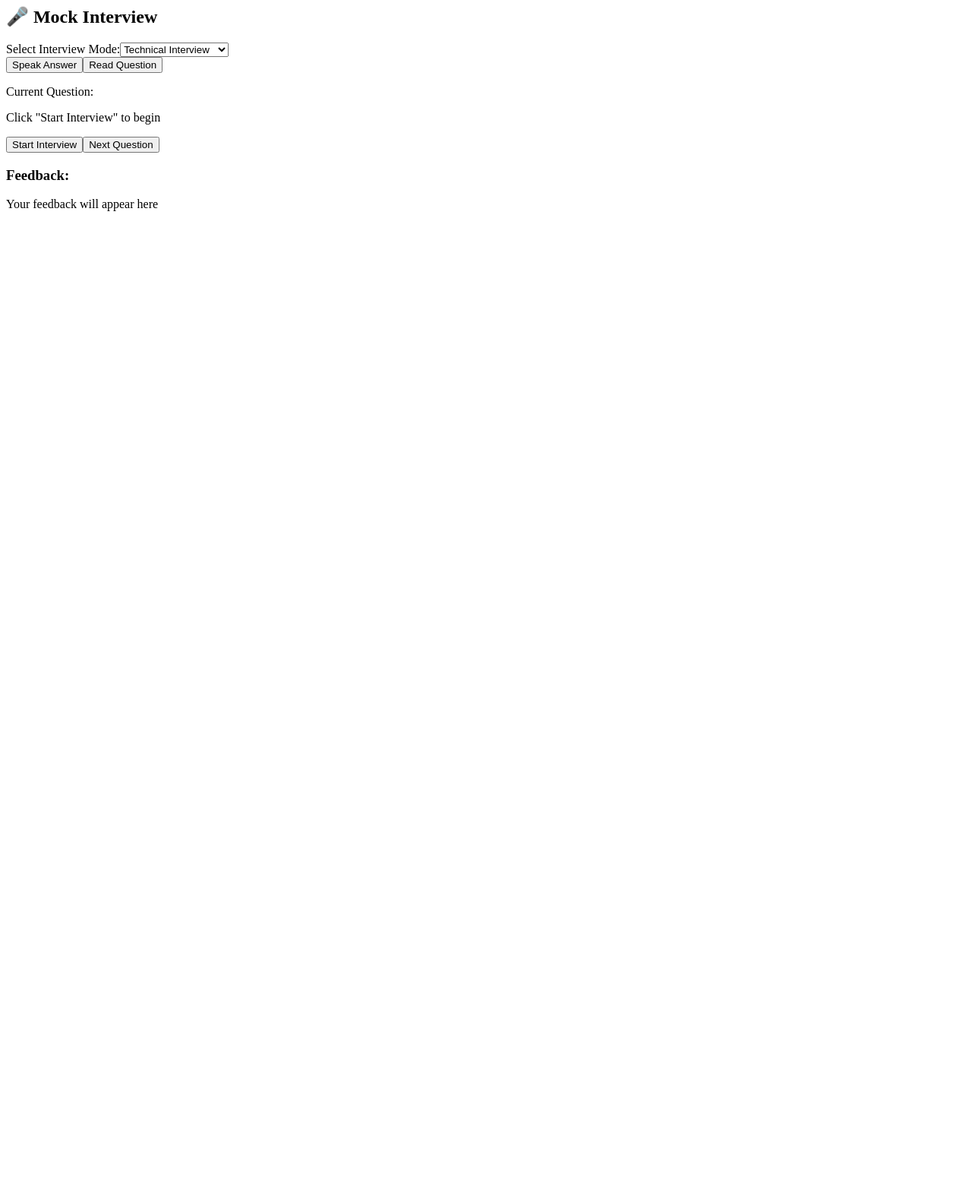
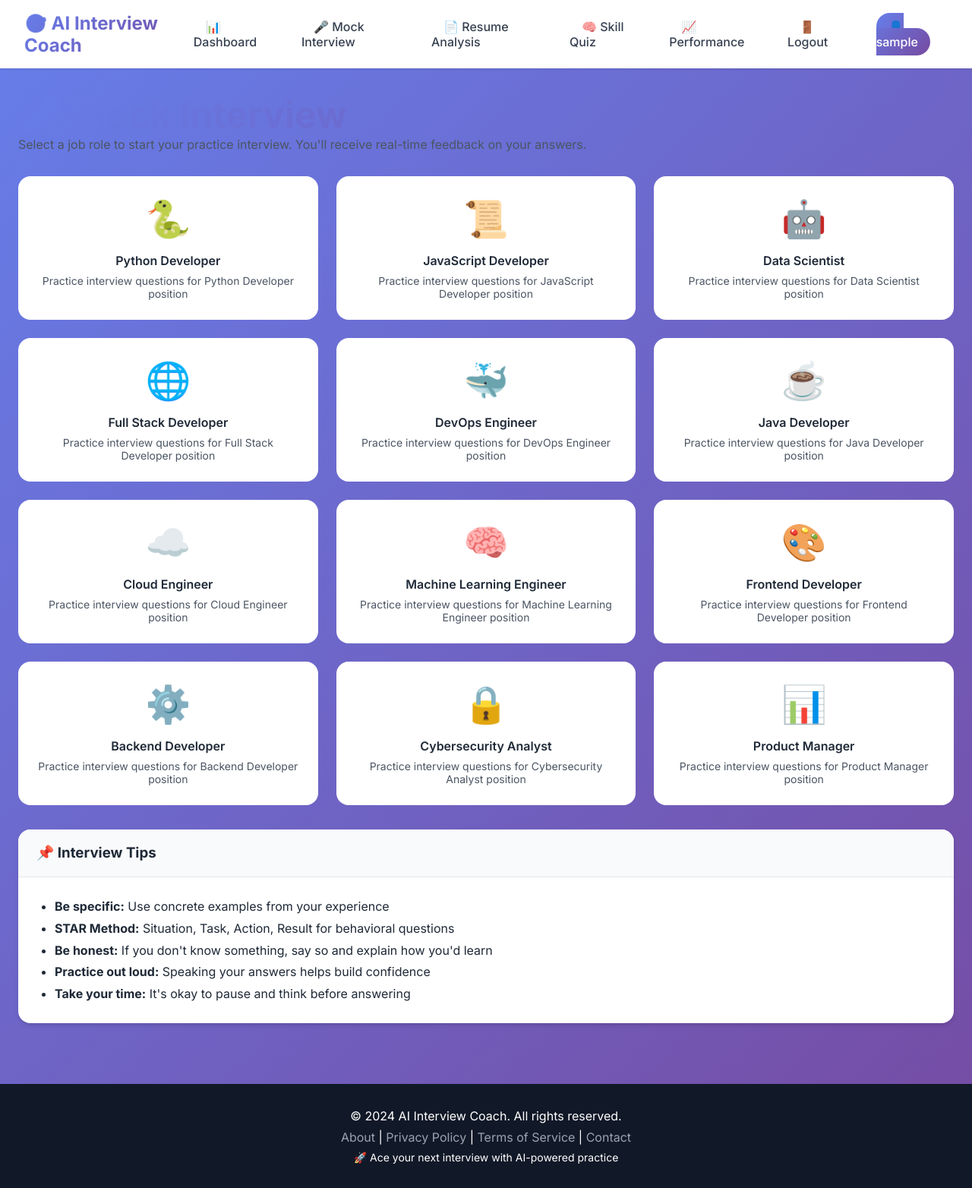
Before and after one commit to devanshsinghtomar/AI-interview-coach-module, a Flask app: page /mock-interview in a window 1280 px wide. Shown: the whole page at 76% size. Before the commit the page ends 278 px from the top, so only its background shows below. Run offline with Flask 3, Linux system fonts and the light colour scheme; the visitor is signed in with stand-in values (Sample User, id 1).

Commit message:
Update mock_interview.html

```diff
--- a/templates/mock_interview.html
+++ b/templates/mock_interview.html
@@ -1,19 +1,63 @@
-<div class="bg-white rounded-xl shadow-md p-6">
-    <h2 class="text-2xl font-bold text-gray-800 mb-4">🎤 Mock Interview</h2>
-    <div class="mb-4"><label class="block text-gray-700 mb-2">Select Interview Mode:</label><select id="interviewMode" class="w-full p-2 border rounded-lg"><option value="technical">Technical Interview</option><option value="behavioral">Behavioral Interview</option><option value="general">General Interview</option></select></div>
-    <div class="mb-4"><button onclick="startListening()" class="bg-green-500 text-white px-6 py-2 rounded-lg hover:bg-green-600"><i class="fas fa-microphone mr-2"></i>Speak Answer</button><button onclick="speakQuestion()" class="bg-blue-500 text-white px-6 py-2 rounded-lg hover:bg-blue-600 ml-2"><i class="fas fa-volume-up mr-2"></i>Read Question</button></div>
-    <div class="mb-4"><p class="text-gray-700 font-semibold">Current Question:</p><p id="currentQuestion" class="text-gray-600 bg-gray-50 p-3 rounded-lg">Click "Start Interview" to begin</p></div>
-    <div class="mb-4"><button onclick="startInterview()" class="bg-indigo-600 text-white px-6 py-2 rounded-lg hover:bg-indigo-700">Start Interview</button><button onclick="nextQuestion()" class="bg-purple-600 text-white px-6 py-2 rounded-lg hover:bg-purple-700 ml-2">Next Question</button></div>
-    <div><h3 class="font-semibold mb-2">Feedback:</h3><div id="feedback" class="bg-gray-50 p-3 rounded-lg text-gray-600">Your feedback will appear here</div></div>
+{% extends "base.html" %}
+
+{% block title %}Mock Interview - AI Interview Coach{% endblock %}
+
+{% block content %}
+<div class="fade-in">
+    <h1>🎤 Mock Interview</h1>
+    <p style="color: var(--gray-600); margin-bottom: 2rem;">Select a job role to start your practice interview. You'll receive real-time feedback on your answers.</p>
+
+    <div class="grid" style="margin-bottom: 2rem;">
+        {% for role in roles %}
+            <div class="role-card" onclick="selectRole('{{ role }}')">
+                <div class="role-icon">
+                    {% if 'Python' in role %}🐍
+                    {% elif 'JavaScript' in role %}📜
+                    {% elif 'Data' in role %}🤖
+                    {% elif 'Full' in role %}🌐
+                    {% elif 'DevOps' in role %}🐳
+                    {% elif 'Java' in role %}☕
+                    {% elif 'Cloud' in role %}☁️
+                    {% elif 'Machine' in role %}🧠
+                    {% elif 'Frontend' in role %}🎨
+                    {% elif 'Backend' in role %}⚙️
+                    {% elif 'Cyber' in role %}🔒
+                    {% elif 'Product' in role %}📊
+                    {% else %}💼
+                    {% endif %}
+                </div>
+                <div class="role-title">{{ role }}</div>
+                <div class="role-description">Practice interview questions for {{ role }} position</div>
+            </div>
+        {% endfor %}
+    </div>
+
+    <!-- Interview Tips -->
+    <div class="card">
+        <div class="card-header">
+            <h3 style="margin: 0;">📌 Interview Tips</h3>
+        </div>
+        <div class="card-body">
+            <ul style="margin-left: 1.5rem; line-height: 1.8;">
+                <li><strong>Be specific:</strong> Use concrete examples from your experience</li>
+                <li><strong>STAR Method:</strong> Situation, Task, Action, Result for behavioral questions</li>
+                <li><strong>Be honest:</strong> If you don't know something, say so and explain how you'd learn</li>
+                <li><strong>Practice out loud:</strong> Speaking your answers helps build confidence</li>
+                <li><strong>Take your time:</strong> It's okay to pause and think before answering</li>
+            </ul>
+        </div>
+    </div>
 </div>
+
+<!-- Hidden Form for Role Selection -->
+<form id="roleForm" method="POST" action="{{ url_for('start_mock_interview') }}" style="display: none;">
+    <input type="hidden" name="role" id="selectedRole">
+</form>
+
 <script>
-const questions={technical:["Explain the difference between let, const, and var","What is a closure in JavaScript?","Explain the event loop","What is responsive design?"],behavioral:["Tell me about a time you faced a challenge","Describe a successful team project","How do you handle deadlines?","Tell me about a leadership experience"],general:["Why do you want this role?","What are your strengths and weaknesses?","Where do you see yourself in 5 years?","Why should we hire you?"]};
-let currentQIndex=0,currentMode='technical',interviewActive=false;
-const speechRecognition=window.SpeechRecognition||window.webkitSpeechRecognition;
-let recognition=speechRecognition?new speechRecognition():null;
-function startInterview(){currentMode=document.getElementById('interviewMode').value;currentQIndex=0;interviewActive=true;loadQuestion();window.incrementMock();addActivity(`Started ${currentMode} mock interview`,'interview');}
-function loadQuestion(){if(interviewActive&&currentQIndex<questions[currentMode].length){document.getElementById('currentQuestion').innerText=questions[currentMode][currentQIndex];document.getElementById('feedback').innerHTML='<span class="text-blue-500">🎤 Click "Speak Answer" and say your answer...</span>';}else if(interviewActive){document.getElementById('feedback').innerHTML='<span class="text-green-500">✅ Interview completed! Great job!</span>';interviewActive=false;}}
-function nextQuestion(){if(interviewActive&&currentQIndex<questions[currentMode].length-1){currentQIndex++;loadQuestion();}else if(interviewActive){document.getElementById('feedback').innerHTML='<span class="text-green-500">🎉 Interview finished! Well done!</span>';interviewActive=false;}}
-function speakQuestion(){const q=document.getElementById('currentQuestion').innerText;if(q&&q!="Click 'Start Interview' to begin"){const utterance=new SpeechSynthesisUtterance(q);window.speechSynthesis.speak(utterance);}}
-function startListening(){if(!recognition){document.getElementById('feedback').innerHTML='<span class="text-red-500">❌ Speech recognition not supported</span>';return;}recognition.start();recognition.onresult=(event)=>{const transcript=event.results[0][0].transcript;document.getElementById('feedback').innerHTML=`<span class="text-green-500">✅ Your answer: "${transcript}"<br>💡 Tip: Be more specific and use examples from your experience.</span>`;};recognition.onerror=()=>{document.getElementById('feedback').innerHTML='<span class="text-red-500">❌ Could not hear you. Check your microphone.</span>';};}
+    function selectRole(role) {
+        document.getElementById('selectedRole').value = role;
+        document.getElementById('roleForm').submit();
+    }
 </script>
+{% endblock %}
```
